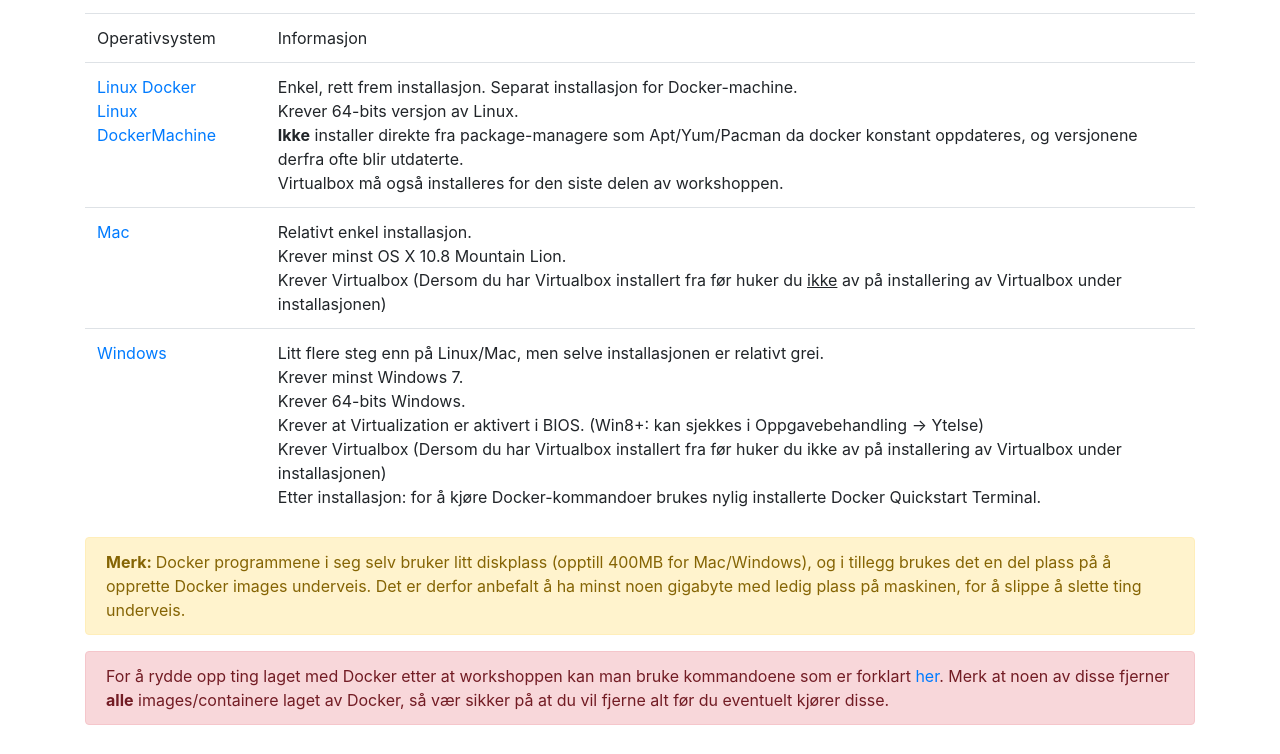
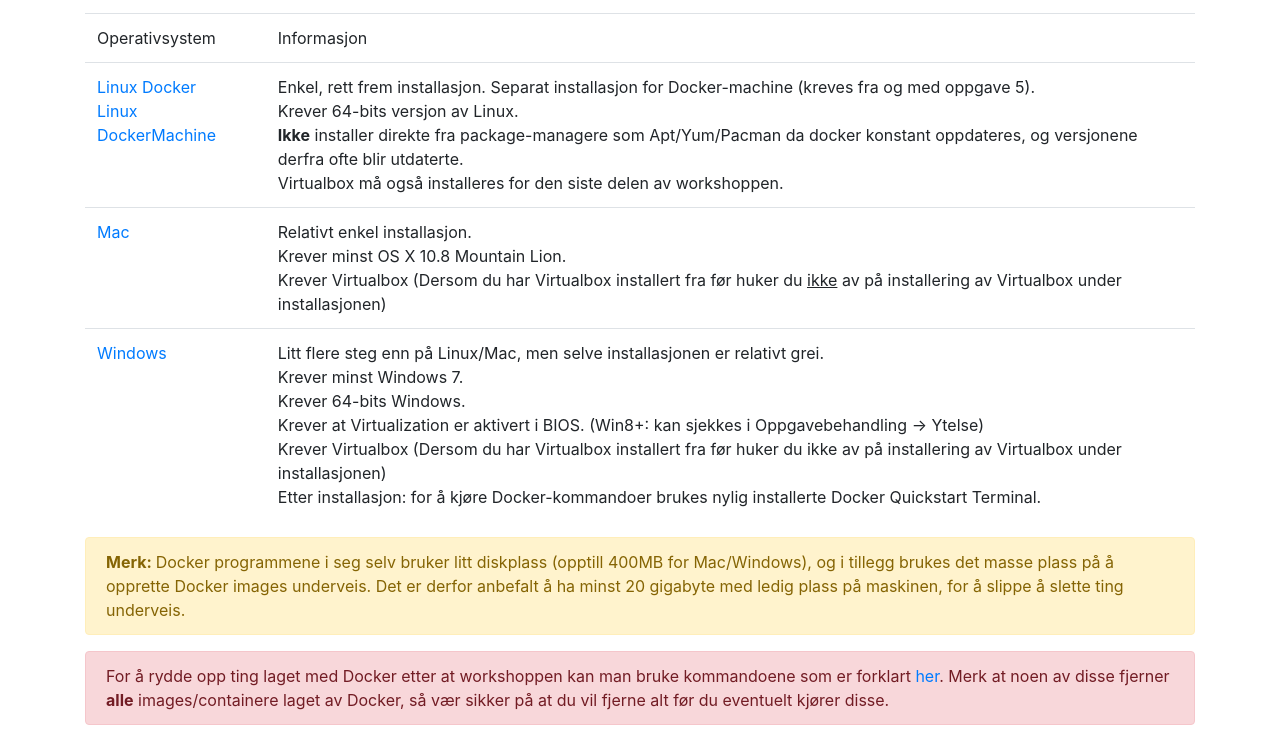
Before and after one commit to eivinwi/docker-rest-service, a website: page app/installasjon.html in a window 1280 px wide. Shown: the part 194-948 px from the top of the page. Drawn offline with nearby package versions, Linux system fonts and the light colour scheme.

Commit message:
Forbedringer etter Frodes tilbakemeldinger

```diff
--- a/app/installasjon.html
+++ b/app/installasjon.html
@@ -46,7 +46,7 @@
                 <a href="https://docs.docker.com/machine/install-machine/">Linux DockerMachine</a>
             </td>
             <td>
-                <div>Enkel, rett frem installasjon. Separat installasjon for Docker-machine.</div>
+                <div>Enkel, rett frem installasjon. Separat installasjon for Docker-machine (kreves fra og med oppgave 5).</div>
                 <div>Krever 64-bits versjon av Linux.</div>
                 <div>
                     <b>Ikke</b> installer direkte fra package-managere som Apt/Yum/Pacman da docker konstant oppdateres,
@@ -86,8 +86,8 @@
 
     <div class="alert alert-warning">
         <strong>Merk: </strong> Docker programmene i seg selv bruker litt diskplass (opptill 400MB for Mac/Windows), og i
-        tillegg brukes det en del plass p&aring; &aring; opprette Docker images underveis. Det er derfor anbefalt &aring;
-        ha minst noen gigabyte med ledig plass p&aring; maskinen, for &aring; slippe &aring; slette ting underveis.
+        tillegg brukes det masse plass p&aring; &aring; opprette Docker images underveis. Det er derfor anbefalt &aring;
+        ha minst 20 gigabyte med ledig plass p&aring; maskinen, for &aring; slippe &aring; slette ting underveis.
     </div>
     <div id="opprydding" class="alert alert-danger">
         For &aring; rydde opp ting laget med Docker etter at workshoppen kan man bruke kommandoene som er forklart
```
Also changed, not shown: app/opg/opg7_logging.html (+5 -1 lines), app/pictures/datavolum.png (added).
